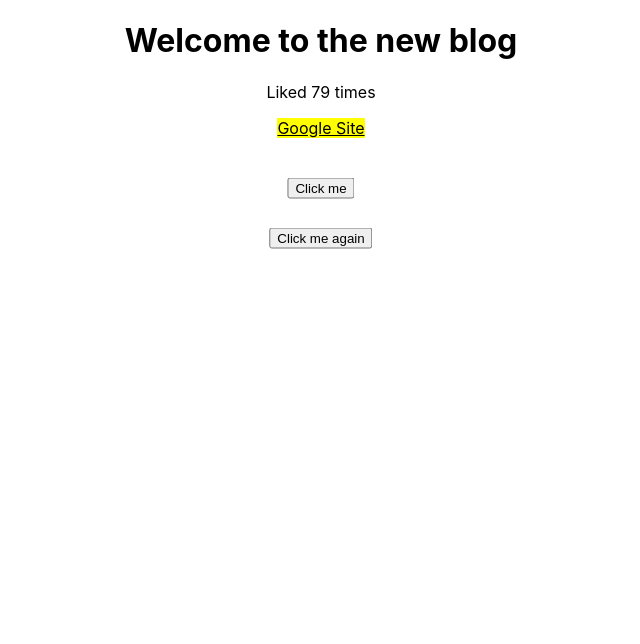
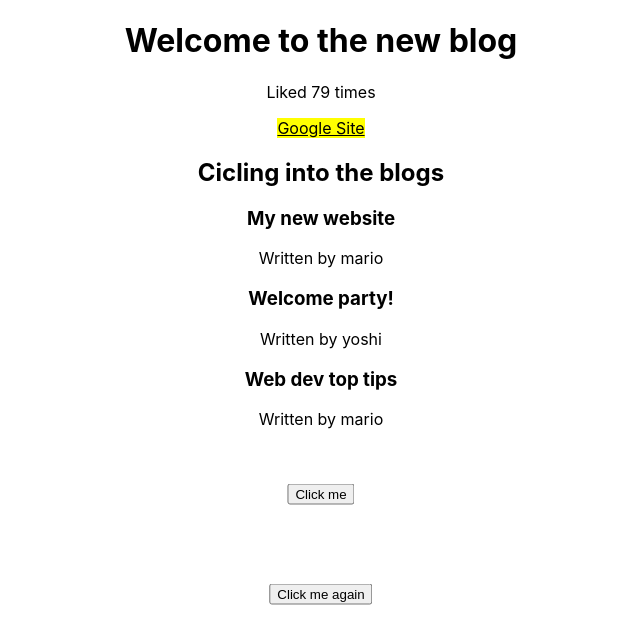
Before and after one commit to romina-trazzi/react-js, a React (Create React App) app: page / in a window 1280 px wide. Shown: the top 644 px of the page, without its empty margins (319-959 px from the left). Built offline with nearby package versions, Linux system fonts and the light colour scheme.

Commit message:
Aggiunta new component e props

```diff
--- a/src/App.js
+++ b/src/App.js
@@ -1,20 +1,35 @@
-import { useEffect, useState } from 'react';
+import { useState } from 'react';
 import './App.css';
+import './blogList';
+import BlogList from './blogList';
 
 function App() {
 
+  // UseState variables
   const [name, setName] = useState("");
+  const [blogs, setBlog] = useState([
+
+    { title: 'My new website', body: 'lorem ipsum...', author: 'mario', id: 1 },
+    { title: 'Welcome party!', body: 'lorem ipsum...', author: 'yoshi', id: 2 },
+    { title: 'Web dev top tips', body: 'lorem ipsum...', author: 'mario', id: 3 }
+
+  ]);
+
+
+  // Non reactive variables
   const title ="Welcome to the new blog";
   const like = Math.floor(Math.random() * 100);
   const link = "https://www.Google.it";
 
+
+  // Functions
   const handleClick = () => {
     setName("");
   }
 
   const handleClickAgain = (oldName) => {
+    oldName = prompt("Caro utente inserisci un nome");
     setName(oldName);
-    console.log(`Hello ${oldName}`);
   }
 
 
@@ -34,21 +49,28 @@ function App() {
             top:"50%",
             left:"50%",
             transform: "translate(-50%, -50%)",
-            marginTop:"50px" }}> Click me
+            marginTop:"200px" }}> Click me
           </button>
 
-          <button onClick = { () => { handleClickAgain('Romy') }} style = {{
+          <button onClick = { () => { handleClickAgain('') }} style = {{
             position: "absolute",
             top:"50%",
             left:"50%",
             transform: "translate(-50%, -50%)",
-            marginTop:"100px" }}> Click me again
+            marginTop:"300px" }}> Click me again
           </button>
 
           {/* condizione ? true : false */}
           {/* { name === "" ? null : <p> Old name { name } </p> } */}
 
+          {/* Rendering conditional */}
           { name && <p> Old name { name } </p> }
+
+          <div className="home">
+
+            <BlogList blogs={ blogs }> </BlogList>
+
+          </div>
 
         </div>
 
--- /dev/null
+++ b/src/blogList.js
@@ -0,0 +1,30 @@
+const BlogList = (props) => {
+
+    // Importiamo dal componente padre APP la lista dei blog
+    const blogs = props.blogs;
+
+
+    return (
+
+        <div className="blog_list">
+
+            <h2> Cicling into the blogs </h2>
+
+            {/* Creiamo il template ciclando nell'array dei blogs */}
+
+            { blogs.map((blog) => (
+
+                <div key={blog.id}>
+                    <h3> {blog.title} </h3>
+                    <p> Written by {blog.author} </p>
+                </div>
+
+            ))}
+
+        </div>
+
+    );
+
+}
+
+export default BlogList;
```
